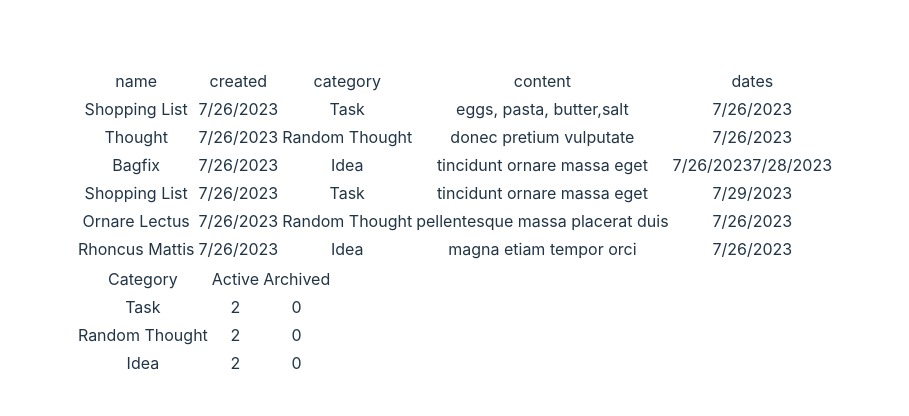
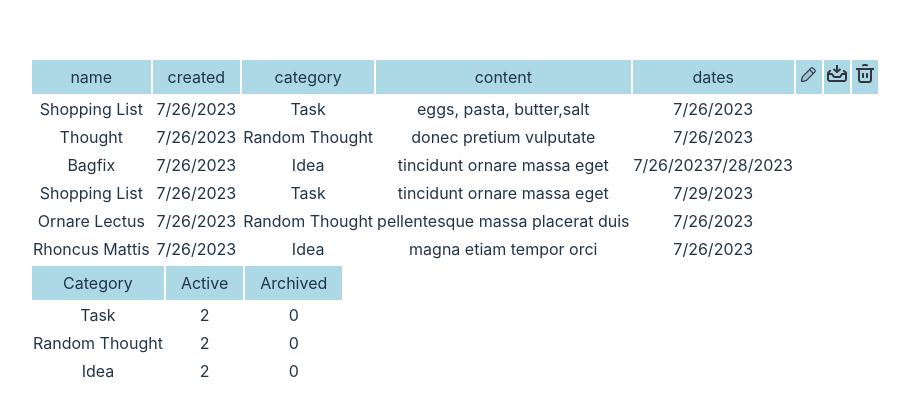
Before and after one commit to sofiiaruban/react_notes_app, a React (Vite) app: page /#/ in a window 1280 px wide. Shown: the part 178-594 px from the top of the page, without its empty margins (185-1094 px from the left). Built offline with nearby package versions, Linux system fonts and the light colour scheme.

Commit message:
feat(icon): Add Icons component

```diff
--- /dev/null
+++ b/src/components/Icons.tsx
@@ -0,0 +1,18 @@
+
+
+//import unarchivedIcon from '../../assets/unarchive_icon.png'
+
+import { IconsProps } from "../types/IconsProps";
+
+const Icons: React.FC<IconsProps> = ({ icons }) => {
+  return (
+    <>
+      {icons.map((icon, index) => (
+        <td>
+          <img key={index} src={icon} alt={`Icon ${index}`} />
+        </td>
+      ))}
+    </>
+  )
+}
+export default Icons;
--- a/src/components/table/TableHead.tsx
+++ b/src/components/table/TableHead.tsx
@@ -1,10 +1,17 @@
 import { TableProps } from '../../types/TableProps'
+import Icons from '../Icons'
+import styles from './TebleHead.module.css'
+import editIcon from '../../assets/edit_icon.png'
+import archiveIcon from '../../assets/archive_icon.png'
+import trashCanIcon from '../../assets/trash-icon.png'
+
 
 const TableHead: React.FC<TableProps> = ({data}) => {
   const archivedNotesTableHeadNames = ['Category', 'Active', 'Archived']
+  const notesIcons = [editIcon, archiveIcon, trashCanIcon]
+
   const getTableHeadNames = () => {
     let headNames
-
     if (Array.isArray(data)) {
       headNames = Object.keys(data[0])
     } else {
@@ -14,12 +21,14 @@ const TableHead: React.FC<TableProps> = ({data}) => {
     return headNames
   }
   let tableHeadNames = getTableHeadNames()
+
   return (
-    <thead>
+    <thead className={styles.thead}>
       <tr>
         {tableHeadNames.map((name) => (
-          <td>{name}</td>
+          <td className={styles.td}>{name}</td>
         ))}
+        {Array.isArray(data) ? <Icons icons={notesIcons} /> : null}
       </tr>
     </thead>
   )
--- /dev/null
+++ b/src/components/table/TebleHead.module.css
@@ -0,0 +1,6 @@
+.thead {
+  background-color: lightblue;
+}
+.td {
+  padding: 5px 15px;
+}
--- /dev/null
+++ b/src/types/IconsProps.ts
@@ -0,0 +1,4 @@
+export interface IconsProps {
+  icons: string[]
+  click?: () => {}
+}
```
